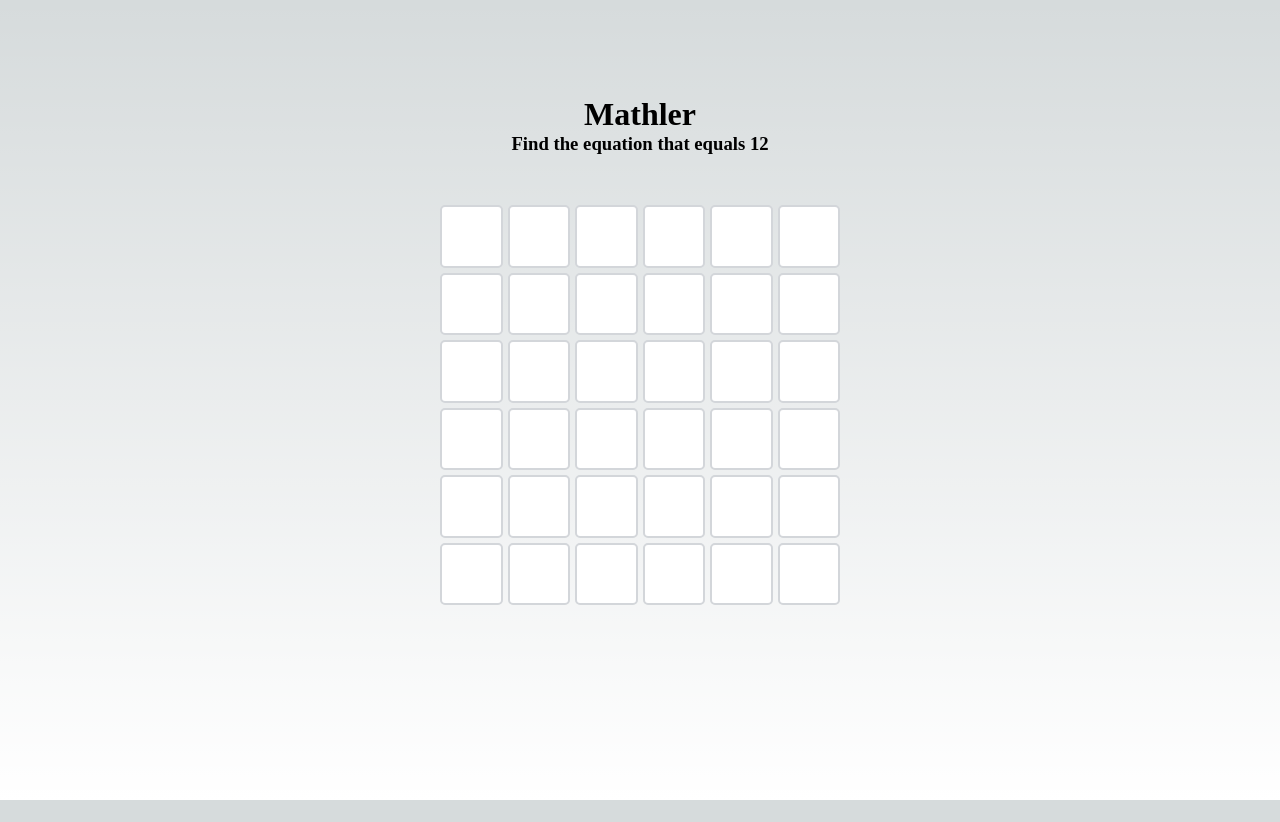
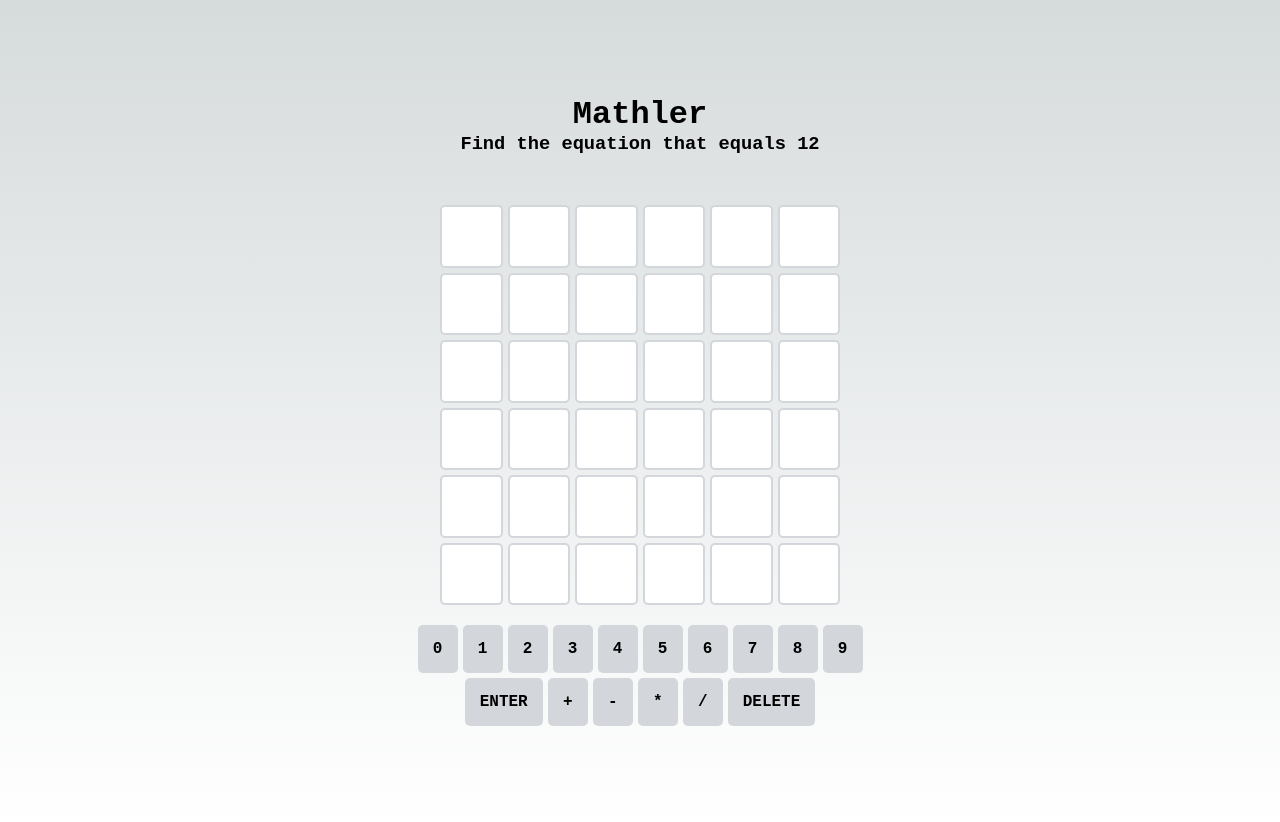
Before and after one commit to carlascarvalho/mathler, a Next.js app: page / in a window 1280 px wide. Before the commit the page ends 800 px from the top, so only its background shows below. Built offline with nearby package versions, Linux system fonts and the light colour scheme.

Commit message:
Add keyboard

```diff
--- a/src/components/Board/Guess/index.module.css
+++ b/src/components/Board/Guess/index.module.css
@@ -16,4 +16,8 @@
   font-size: 2rem;
   line-height: 1;
   font-weight: bold;
+
+  -webkit-user-select: none;
+  -moz-user-select: none;
+  user-select: none;
 }
--- /dev/null
+++ b/src/components/Keyboard/index.module.css
@@ -0,0 +1,31 @@
+.keyboard {
+  display: flex;
+  flex-direction: column;
+  align-items: center;
+  gap: 5px;
+  margin-top: 20px;
+}
+
+.row {
+  display: flex;
+  gap: 5px;
+}
+
+.keyboard button {
+  display: flex;
+  align-items: center;
+  justify-content: center;
+  min-width: 40px;
+  padding: 15px;
+  border: 0;
+  border-radius: 5px;
+  background-color: #d3d6da;
+  font-family: inherit;
+  font-size: 1rem;
+  font-weight: bold;
+  text-transform: uppercase;
+  cursor: pointer;
+  -webkit-user-select: none;
+  -moz-user-select: none;
+  user-select: none;
+}
--- /dev/null
+++ b/src/components/Keyboard/index.tsx
@@ -0,0 +1,73 @@
+import { useEffect, useState } from 'react';
+import styles from './index.module.css';
+
+type Props = {
+  onKeyPress: (value: string) => void;
+};
+
+const Keyboard: React.FC<Props> = ({ onKeyPress }) => {
+  const [numberKeys] = useState([
+    { value: '0', status: '' },
+    { value: '1', status: '' },
+    { value: '2', status: '' },
+    { value: '3', status: '' },
+    { value: '4', status: '' },
+    { value: '5', status: '' },
+    { value: '6', status: '' },
+    { value: '7', status: '' },
+    { value: '8', status: '' },
+    { value: '9', status: '' },
+  ]);
+
+  const [operatorKeys] = useState([
+    { value: '+', status: '' },
+    { value: '-', status: '' },
+    { value: '*', status: '' },
+    { value: '/', status: '' },
+  ]);
+
+  useEffect(() => {
+    const onKeyDown = (e: KeyboardEvent) => {
+      onKeyPress(e.key);
+    };
+
+    window.addEventListener('keydown', onKeyDown);
+
+    return () => window.removeEventListener('keydown', onKeyDown);
+  }, [onKeyPress]);
+
+  return (
+    <div className={styles.keyboard}>
+      <div className={styles.row}>
+        {numberKeys.map(({ value, status }) => (
+          <button
+            key={value}
+            className={styles[status]}
+            onClick={() => onKeyPress(value)}
+          >
+            {value}
+          </button>
+        ))}
+      </div>
+      <div className={styles.row}>
+        <button key='enter' onClick={() => onKeyPress('Enter')}>
+          Enter
+        </button>
+        {operatorKeys.map(({ value, status }) => (
+          <button
+            key={value}
+            className={styles[status]}
+            onClick={() => onKeyPress(value)}
+          >
+            {value}
+          </button>
+        ))}
+        <button key='del' onClick={() => onKeyPress('Backspace')}>
+          Delete
+        </button>
+      </div>
+    </div>
+  );
+};
+
+export default Keyboard;
--- a/src/contexts/game.tsx
+++ b/src/contexts/game.tsx
@@ -1,5 +1,5 @@
 import { createContext, ReactNode, useContext, useReducer } from 'react';
-import { getEquation } from '../helpers/equations';
+import { getEquation, validateEquation } from '../helpers/equations';
 
 type GameFunctions = {
   keyPressed: (value: string) => void;
@@ -21,7 +21,53 @@ const GameContext = createContext<[State, GameFunctions]>([
 ]);
 
 const gameReducer = (state: State, { payload }: KeyboardAction): State => {
-  //TODO - implement keyboard actions
+  const someFinalizedGuessMatchSolution = state.guesses.some(
+    (guess) => guess.submitted && guess.value === state.solution.equation
+  );
+
+  const currentGuessIndex = state.guesses.findIndex(
+    (guess) => !guess.submitted
+  );
+
+  const isGameOver = someFinalizedGuessMatchSolution || currentGuessIndex < 0;
+
+  if (isGameOver) {
+    return state;
+  }
+
+  const guesses = JSON.parse(JSON.stringify(state.guesses));
+  const currentGuess = guesses[currentGuessIndex];
+
+  const isNumberOrOperator = /(^[0-9/*\-+]$)/g.test(payload.value);
+
+  if (isNumberOrOperator && currentGuess.value.length < 6) {
+    currentGuess.value += payload.value;
+
+    return { ...state, guesses };
+  }
+
+  if (payload.value === 'Backspace' && currentGuess.value.length > 0) {
+    currentGuess.value = currentGuess.value.slice(0, -1);
+
+    return { ...state, guesses };
+  }
+
+  if (payload.value === 'Enter' && currentGuess.value.length === 6) {
+    const validation = validateEquation(
+      currentGuess.value,
+      state.solution.result,
+      6
+    );
+
+    if (!validation.isValid) {
+      return state;
+    }
+
+    currentGuess.submitted = true;
+
+    return { ...state, guesses };
+  }
+
   return state;
 };
 
--- a/src/helpers/equations.ts
+++ b/src/helpers/equations.ts
@@ -15,3 +15,51 @@ export function getEquation(): Solution {
 
   return { equation, result };
 }
+
+export function validateEquation(
+  equation: string,
+  equationResult: number,
+  requiredLength: number
+) {
+  if (
+    equation.length < requiredLength ||
+    !/(\d[\+\-\/\*]\d)+/g.test(equation)
+  ) {
+    return {
+      isValid: false,
+      error: `Not enough numbers and/or operators.`,
+    };
+  }
+
+  if (/([+-/*]+0d)|(^0d.*$)/g.test(equation)) {
+    return {
+      isValid: false,
+      error: `Numbers shouldn't have leading zeros.`,
+    };
+  }
+
+  if (/([\+\-\/\*][\+\-\/\*]+)/g.test(equation)) {
+    return {
+      isValid: false,
+      error: `Two or more operators can't come in sequence.`,
+    };
+  }
+
+  if (!/^[^/*].*\d$/g.test(equation)) {
+    return {
+      isValid: false,
+      error: `Equations shouldn't start or end with an operator.`,
+    };
+  }
+
+  if (eval(equation) !== equationResult) {
+    return {
+      isValid: false,
+      error: `The equation result must be ${equationResult}`,
+    };
+  }
+
+  return {
+    isValid: true,
+  };
+}
--- a/src/pages/index.tsx
+++ b/src/pages/index.tsx
@@ -1,10 +1,11 @@
 import Head from 'next/head';
 import Board from '../components/Board';
+import Keyboard from '../components/Keyboard';
 import { useGame } from '../contexts/game';
 import styles from '../styles/Home.module.css';
 
 export default function Home() {
-  const [gameState] = useGame();
+  const [gameState, { keyPressed }] = useGame();
   return (
     <>
       <Head>
@@ -26,6 +27,7 @@ export default function Home() {
           </h3>
         </div>
         <Board />
+        <Keyboard onKeyPress={keyPressed} />
       </main>
     </>
   );
--- a/src/styles/Home.module.css
+++ b/src/styles/Home.module.css
@@ -5,6 +5,7 @@
   align-items: center;
   padding: 6rem;
   min-height: 100vh;
+  font-family: monospace, sans-serif;
 }
 
 .header {
```
